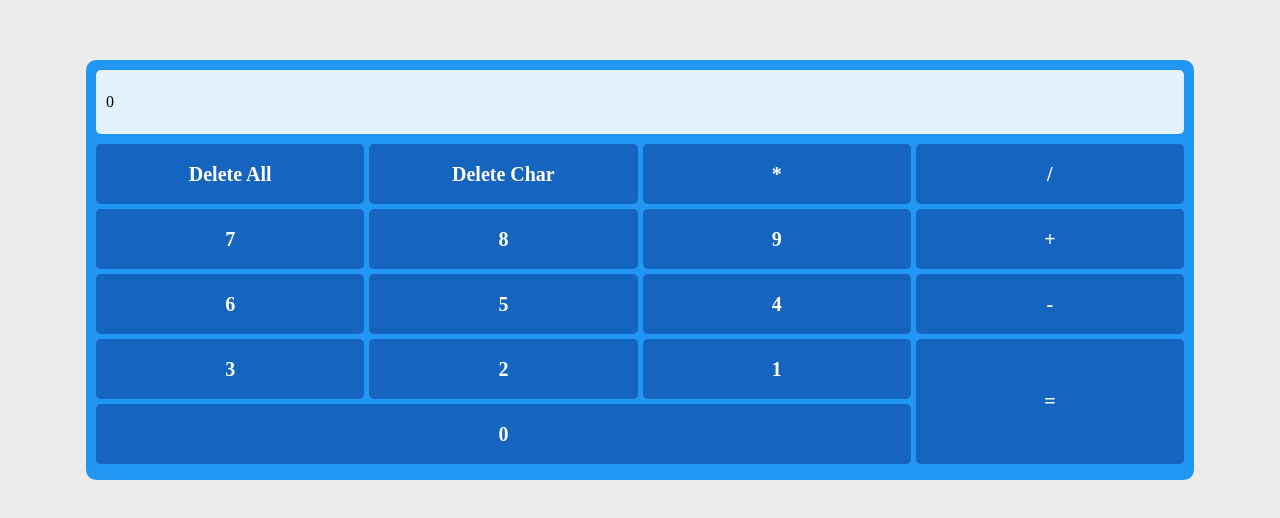
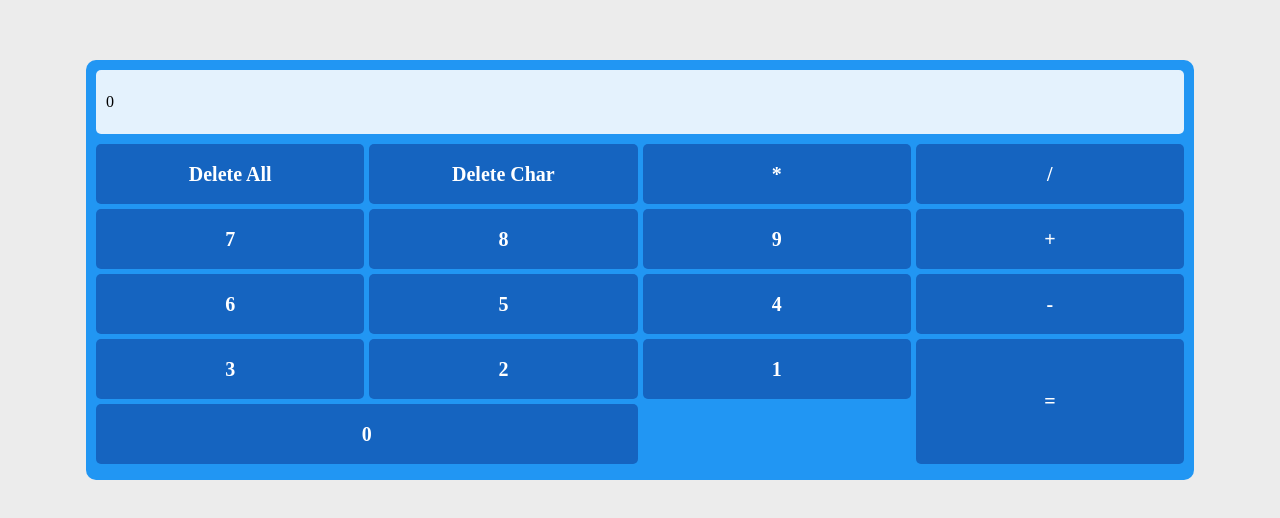
Before and after one commit to Doaa-eladl/CODSOFT, a plain HTML site: page Calculator/index.html in a window 1280 px wide. Shown: the part 138-656 px from the top of the page. Drawn offline with Linux system fonts and the light colour scheme.

Commit message:
Update style.css

```diff
--- a/Calculator/style.css
+++ b/Calculator/style.css
@@ -50,7 +50,7 @@ main>section:nth-child(1){
     cursor: pointer;
 }
 .zero{
-    grid-area: 5/4/5/1;
+    grid-area: 5/3/5/1;
 }
 .btncontainer>div:last-child{
     grid-area: 6/5/4/4;
```
